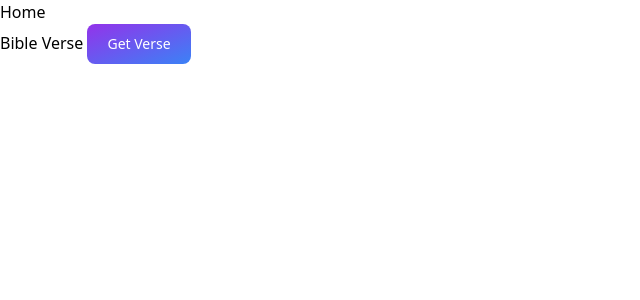
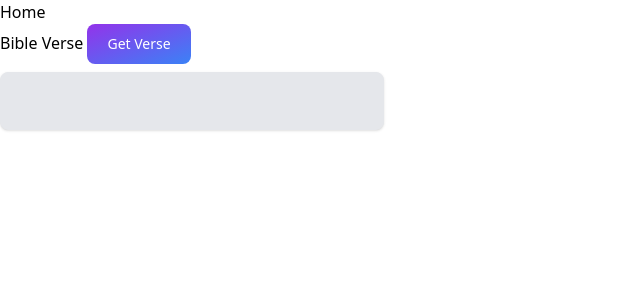
Before and after one commit to RolandSzB/BibleVerse, a Vue app: page / in a window 1280 px wide. Shown: the top 300 px of the page, without its empty margins (0-640 px from the left). Built offline with nearby package versions, Linux system fonts and the light colour scheme.

Commit message:
bible verse displayed in card

```diff
--- a/src/components/TheWelcome.vue
+++ b/src/components/TheWelcome.vue
@@ -33,10 +33,15 @@ function callAPIWelcome() {
     Get Verse
   </button>
 
-  <h3 class="font-serif text-2xl">
-    {{ welcomeJSON ? welcomeJSON[`kjv_${randomBook}_1`].verses[0].text : "" }}
-  </h3>
-  <p class="font-bold">
-    {{ welcomeJSON ? welcomeJSON[`kjv_${randomBook}_1`].verses[0].name : "" }}
-  </p>
+  <a
+    href="#"
+    class="block max-w-sm p-6 bg-gray-200 border border-gray-200 rounded-lg shadow hover:bg-gray-100 text-center"
+  >
+    <h5 class="mb-2 text-2xl font-bold text-gray-900">
+      {{ welcomeJSON ? welcomeJSON[`kjv_${randomBook}_1`].verses[0].text : "" }}
+    </h5>
+    <p class="font-normal text-gray-700">
+      {{ welcomeJSON ? welcomeJSON[`kjv_${randomBook}_1`].verses[0].name : "" }}
+    </p>
+  </a>
 </template>
```
